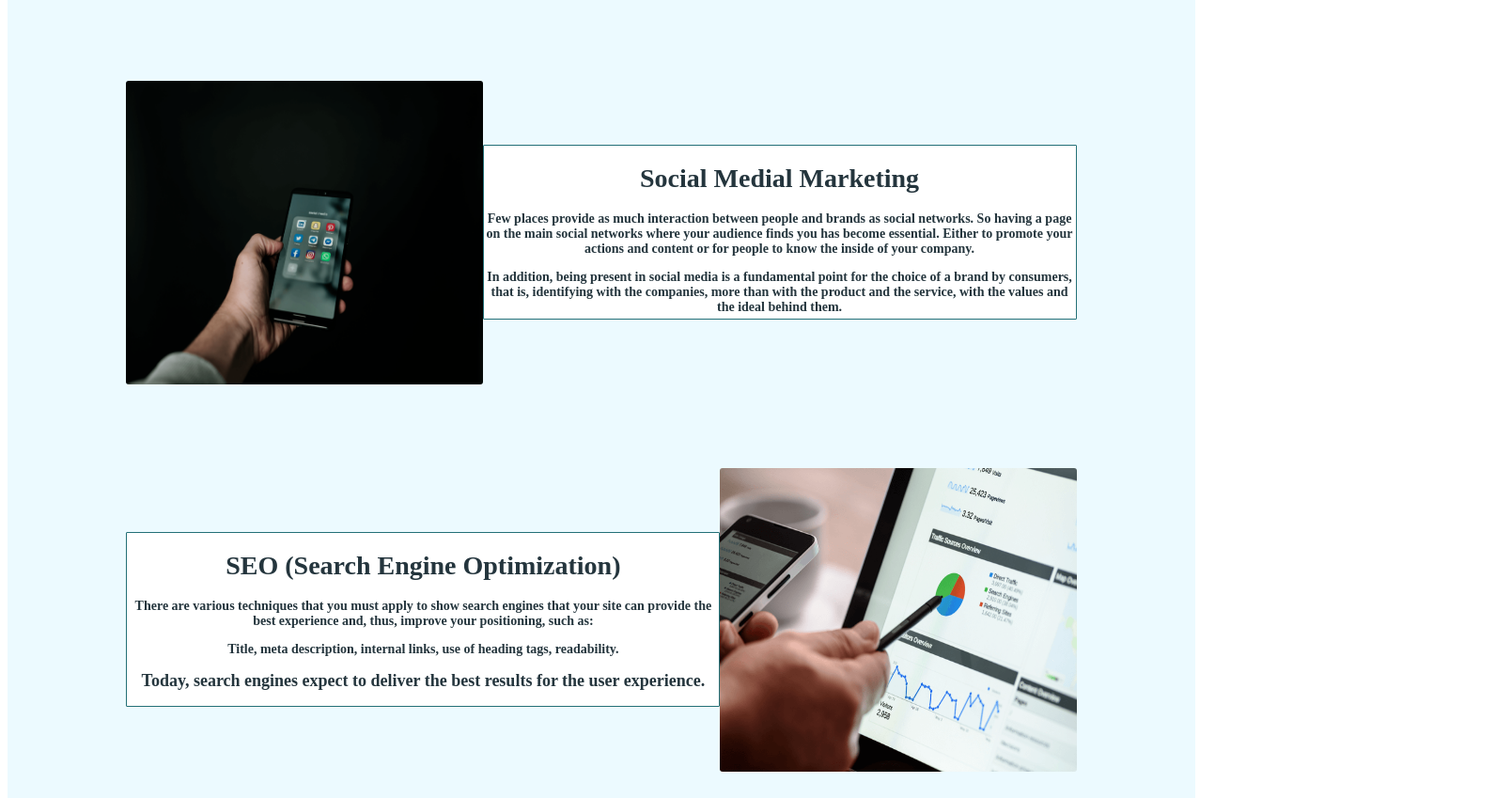
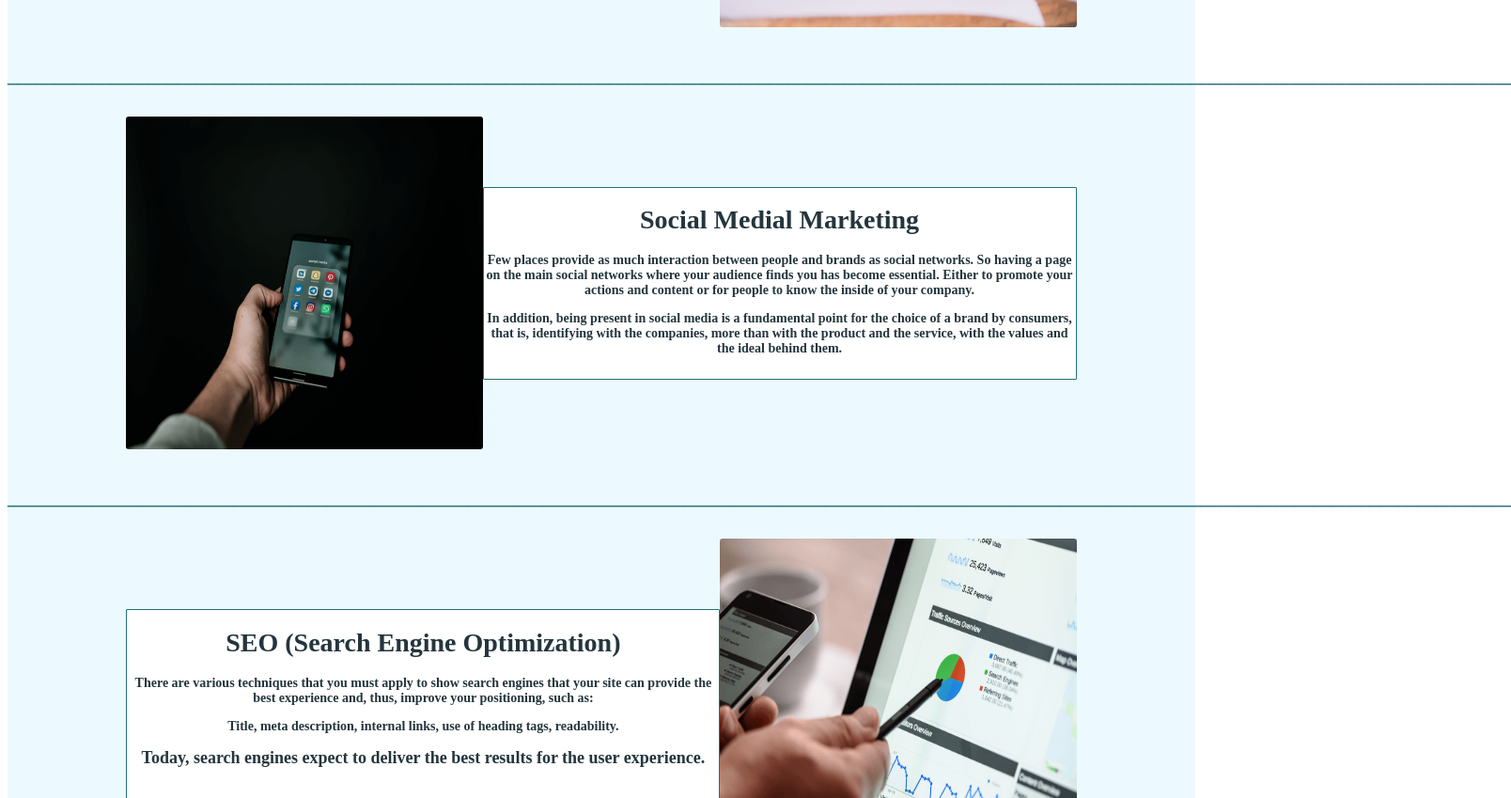
Before and after one commit to jheferlinares/wdd130, a plain HTML site: page Create-Lin/strategies.html in a window 1280 px wide. Shown: the part 1192-2041 px from the top of the page at 94% size, 1608 px wide, since content can reach past the window. Drawn offline with Linux system fonts and the light colour scheme.

Commit message:
lines added

```diff
--- a/Create-Lin/strategies.html
+++ b/Create-Lin/strategies.html
@@ -9,7 +9,7 @@
 </head>
 
 <body>
-    <div class="content">
+    <div id="content">
 
 <header>
     <a id="logo_link" href="index.html">
@@ -42,6 +42,9 @@
     <div class="strategies_1_box">
         <img class="strategies_1" src="Images/strategies_1.png" alt="Content Marketing Image">
     </div>
+    <div class="line1">
+        <p>________________________________________________________________________________________________________________________________________________________________</p>
+    </div>
     <div class="social_media_marketing">
         <h1 class="strategies_tittle2">Social Medial Marketing</h1>
         <p>Few places provide as much interaction between people and brands as social networks. So having a page on the main social networks where your audience finds you has become essential. Either to promote your actions and content or for people to know the inside of your company.</p>
@@ -57,6 +60,9 @@
         <div class="medium">
             <h2>Today, search engines expect to deliver the best results for the user experience.</h2>
         </div>
+    </div>
+    <div class="line2">
+        <p>________________________________________________________________________________________________________________________________________________________________</p>
     </div>
     <div class="strategies_3_box">
         <img class="strategies_3" src="Images/strategies_3.png" alt="SEO Marketing Image">
--- a/Create-Lin/styles/styles.css
+++ b/Create-Lin/styles/styles.css
@@ -350,3 +350,19 @@ button:hover, a:hover {
 .medium  {
     font-size: 12px;
 }
+
+.line1      {
+    grid-row: 6;
+    align-self: start;
+    font-weight: 600;
+    color: #237077;
+    font-size: 20px;
+}
+
+.line2      {
+    grid-row: 12;
+    align-self: start;
+    font-weight: 600;
+    color: #237077;
+    font-size: 20px;
+}
```
